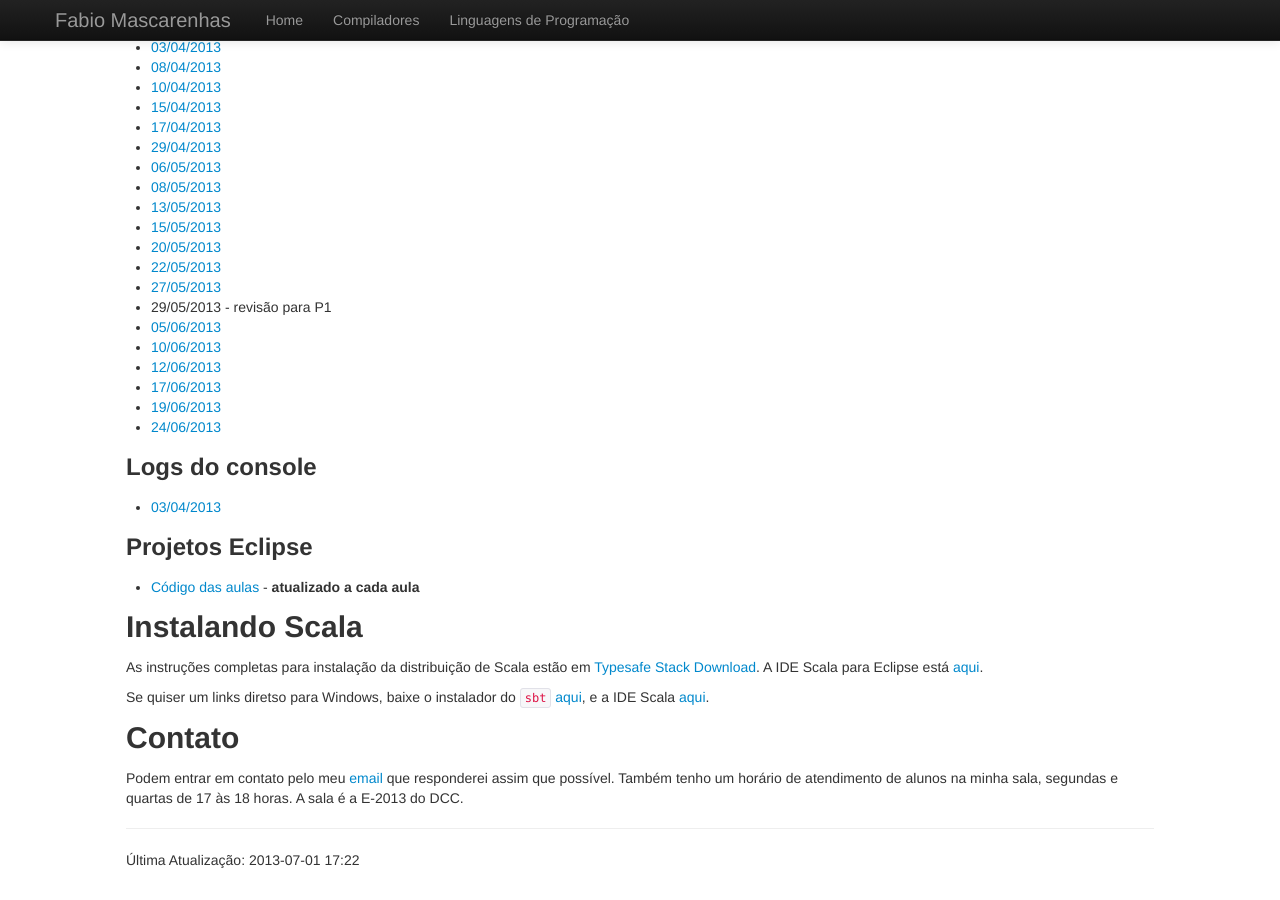
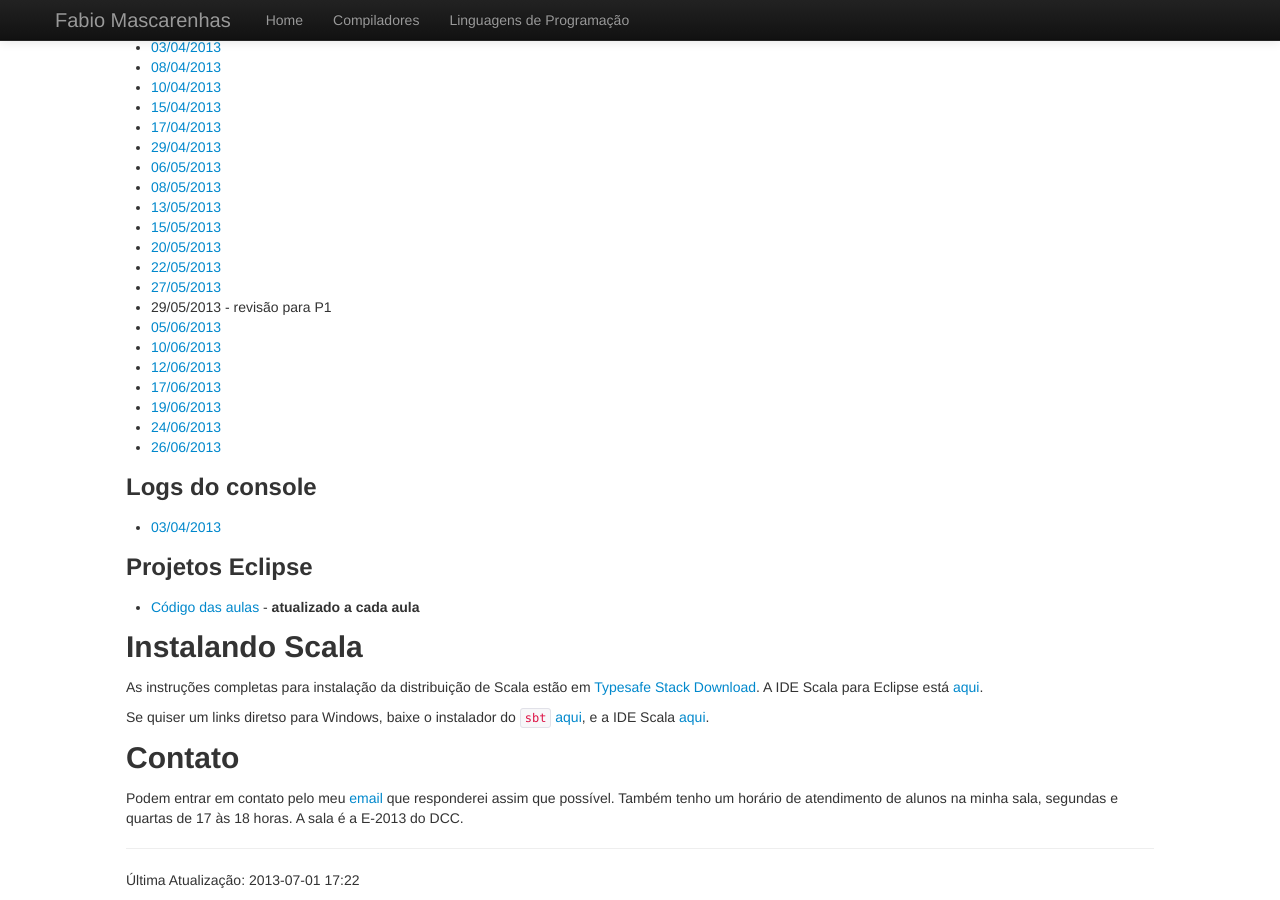
Before and after one commit to fabiomascarenhas/fabiomascarenhas.github.com, a Jekyll site: the page built from lp/index.md, in a window 1280 px wide and 900 px high, scrolled down 1463 px. Built offline with Jekyll 4.4.1, drawn with Linux system fonts in a browser that asks for light colours.

Commit message:
notas de aula lp 26/04

```diff
--- a/lp/index.md
+++ b/lp/index.md
@@ -133,6 +133,7 @@ Notas de Aula
 * [17/06/2013](Aula18.pdf)
 * [19/06/2013](Aula19.pdf)
 * [24/06/2013](Aula20.pdf)
+* [26/06/2013](Aula21.pdf)
 
 ### Logs do console
 
```
Also changed, not shown: 1 other file.
